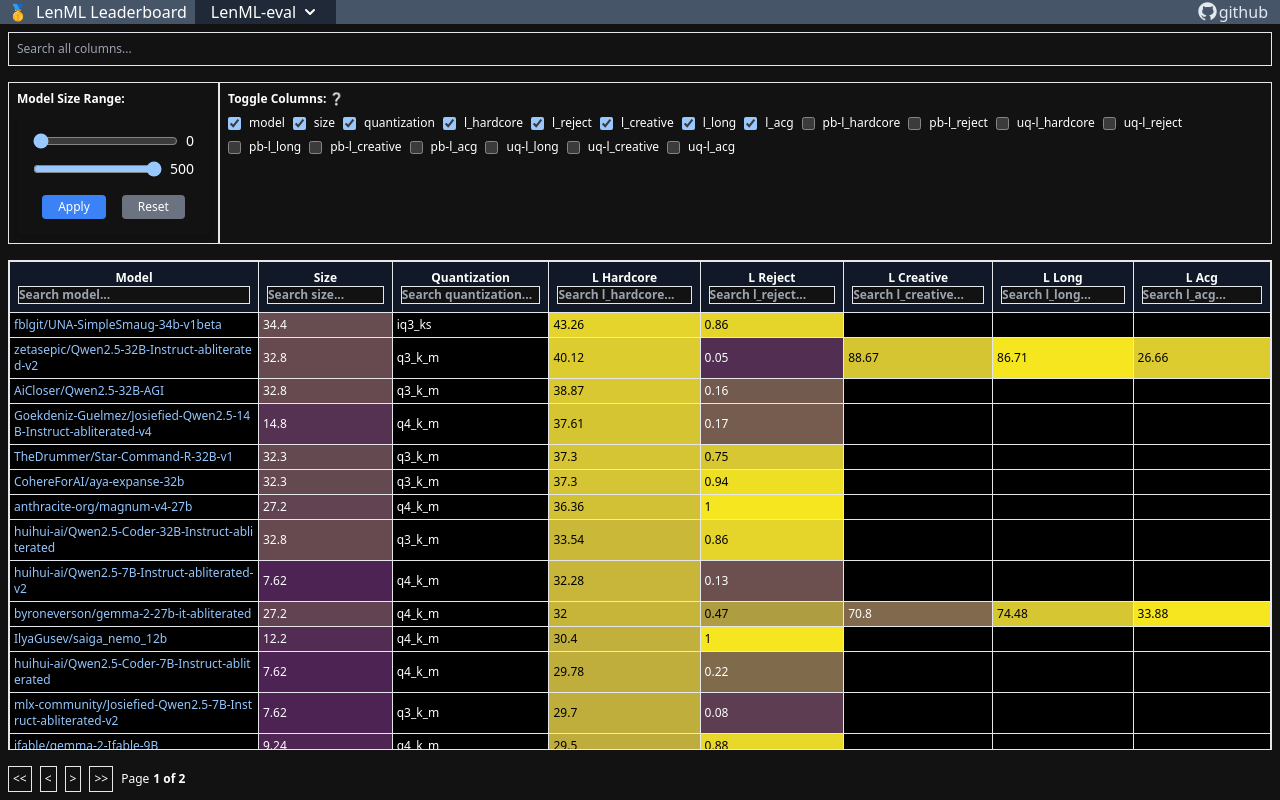
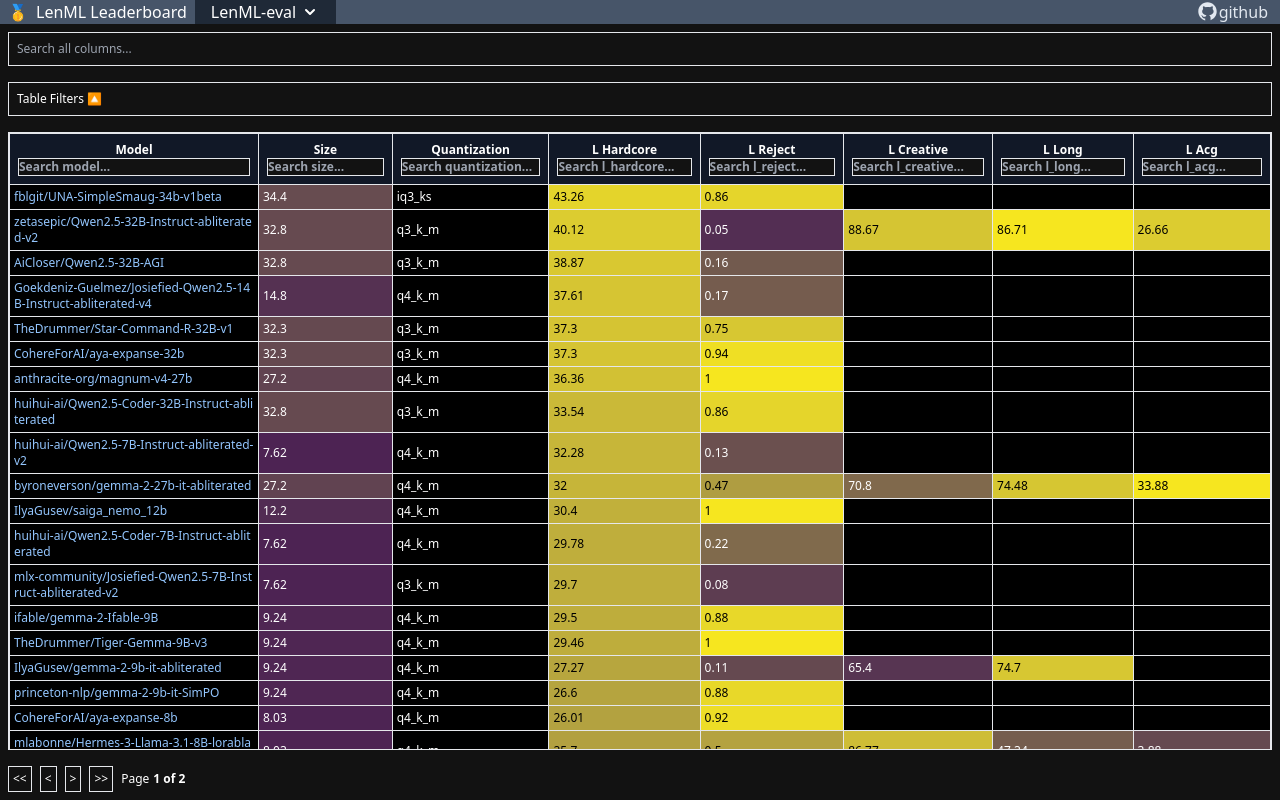
Before and after one commit to lenML/lenml-llm-leaderboard, a React (Vite) app: page / in a window 1280 px wide. Built offline with nearby package versions, Linux system fonts and the light colour scheme.

Commit message:
feat: add filter ui toggle

```diff
--- a/src/App.tsx
+++ b/src/App.tsx
@@ -270,6 +270,8 @@
       : undefined;
   }
 
+  const [showFilters, setShowFilters] = useState(false);
+
   return (
     <div className="p-2 flex flex-col flex-1 overflow-hidden text-xs">
       {/* 全局搜索 */}
@@ -282,9 +284,23 @@
         />
       </div>
 
-      <div className="flex">
+      <div className="flex flex-col mb-4">
+        <div
+          className="p-2 border cursor-pointer"
+          onClick={() => {
+            setShowFilters(!showFilters);
+          }}
+        >
+          Table Filters {showFilters ? "🔽" : "🔼"}
+        </div>
+        <div
+          className="flex"
+          style={{
+            display: showFilters ? undefined : "none",
+          }}
+        >
           {/* 模型大小 range */}
-        <div className="mb-4 p-2 border">
+          <div className="p-2 border">
             <div className="font-bold mb-2">Model Size Range:</div>
             <div className="flex flex-wrap gap-2">
               <RangeSlider
@@ -299,7 +315,7 @@
           </div>
 
           {/* 列可见性控制 */}
-        <div className="mb-4 p-2 border flex-1">
+          <div className="p-2 border flex-1">
             <div className="font-bold mb-2">
               Toggle Columns:{" "}
               <Tips>
@@ -326,6 +342,7 @@
                   </label>
                 </div>
               ))}
+            </div>
           </div>
         </div>
       </div>
```
Lines whose indentation alone changed are shown as unchanged.
